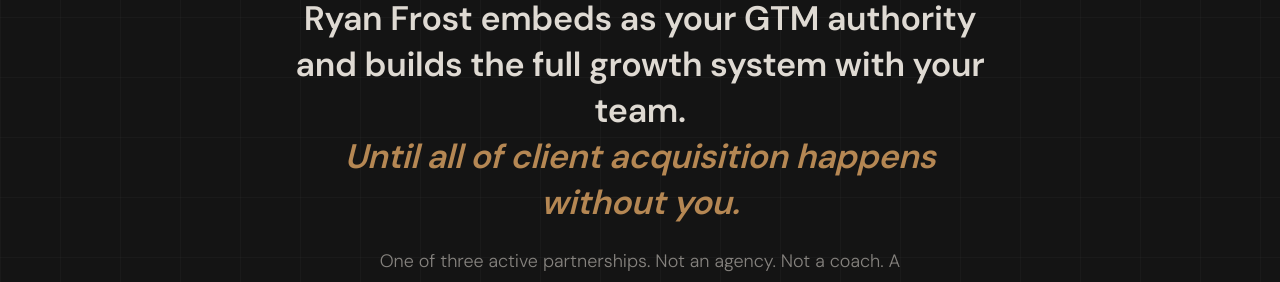
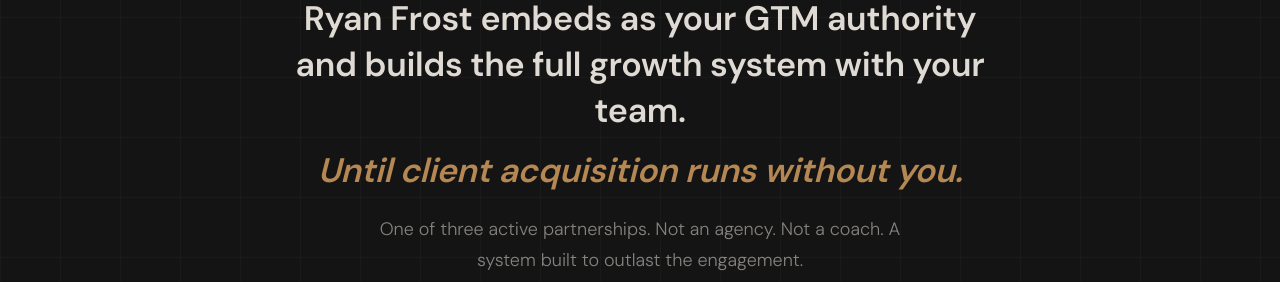
Before and after one commit to DevAbundanceAI/abundance-tribe-website, a plain HTML site: page partner.html in a window 1280 px wide. Shown: the part 513-795 px from the top of the page. Drawn offline with nearby package versions, Linux system fonts and the light colour scheme.

Commit message:
Gold H2 line: block display with margin, shorter copy to prevent wrap
Co-Authored-By: Claude Sonnet 4.6 <noreply@anthropic.com>

```diff
--- a/partner.html
+++ b/partner.html
@@ -221,8 +221,10 @@
     animation: fadeUp 0.6s ease 0.3s forwards;
   }
   .hero-h2 em {
+    display: block;
     font-style: italic;
     color: var(--gold);
+    margin-top: 14px;
   }
 
   .hero-sub {
@@ -1333,7 +1335,7 @@
       For Founders Doing $50K–$100K+/Mo With a Team
     </div>
     <h1>Your Team Is in Place.<br><em>The System Isn't.</em></h1>
-    <p class="hero-h2">Ryan Frost embeds as your GTM authority and builds the full growth system with your team.<br><em>Until all of client acquisition happens without you.</em></p>
+    <p class="hero-h2">Ryan Frost embeds as your GTM authority and builds the full growth system with your team.<br><em>Until client acquisition runs without you.</em></p>
     <p class="hero-sub">One of three active partnerships. Not an agency. Not a coach. A system built to outlast the engagement.</p>
     <div class="hero-actions">
       <a href="#apply" class="btn-gold">Book a Call</a>
```
